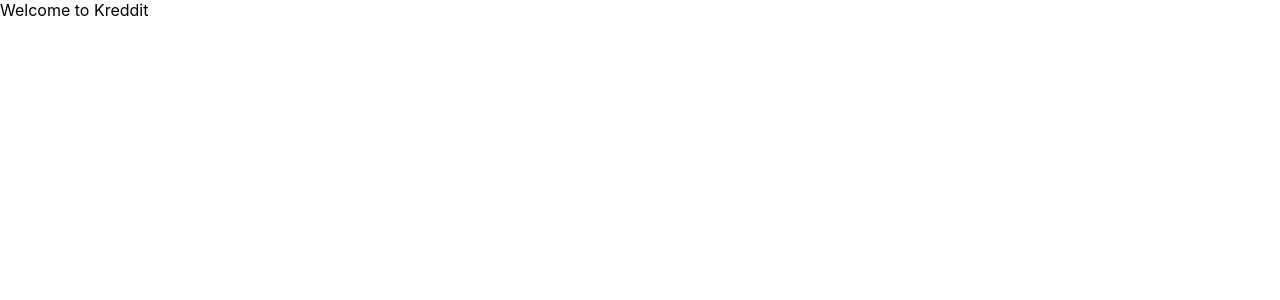
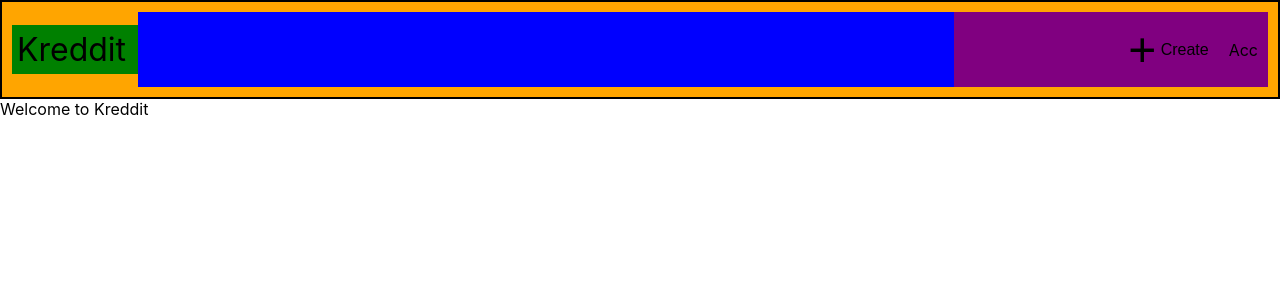
Before and after one commit to timothyhohyhtomit/kreddit, a React (Create React App) app in the folder client/: page / in a window 1280 px wide. Shown: the top 300 px of the page. Built offline with nearby package versions, Linux system fonts and the light colour scheme.

Commit message:
Created RootHeader.js and RootHeaderView.js and RootHeaderView.css; Made Root.js render RootHeader.js

```diff
--- /dev/null
+++ b/client/src/container/general/RootHeader.js
@@ -0,0 +1,11 @@
+import React from "react";
+
+import RootHeaderView from "../../view/general/RootHeaderView";
+
+function RootHeader() {
+    return (
+        <RootHeaderView />
+    );
+}
+
+export default RootHeader;
--- a/client/src/view/general/Root.js
+++ b/client/src/view/general/Root.js
@@ -1,10 +1,12 @@
 import React from "react";
 import { Outlet } from "react-router-dom";
+
+import RootHeader from "../../container/general/RootHeader";
 
 function Root({ isLoggedIn, user }) {
     return (
         <div className="root">
-            <div className="root-header"></div>
+            <RootHeader />
             <div className="root-separator"></div>
             <div className="root-outlet">
                 <Outlet />
--- /dev/null
+++ b/client/src/view/general/RootHeaderView.css
@@ -0,0 +1,65 @@
+.root-header {
+    width: 100%;
+    box-sizing: border-box;
+    display: flex;
+    flex-direction: row;
+    background-color: orange;
+    border: 2px solid black;
+    vertical-align: middle;
+    margin: 0 auto;
+    padding: 10px;
+}
+
+.root-header * {
+    box-sizing: border-box;
+}
+
+.root-header-logo {
+    width: 10%;
+    font-size: 200%;
+    background-color: green;
+    margin: auto;
+    padding: 5px;
+}
+
+.root-header-search-bar {
+    width: 65%;
+    background-color: blue;
+}
+
+.root-header-buttons {
+    width: 25%;
+    display: flex;
+    flex-direction: row;
+    align-items: center;
+    justify-content: right;
+    background-color: purple;
+}
+
+.root-header-create-post-button {
+    display: flex;
+    align-items: center;
+    border-radius: 999px;
+    background-color: transparent;
+    font-family: 'Varela Round', sans-serif;
+    padding: 10px;
+}
+
+.root-header-create-post-button:hover {
+    background-color: #ccc;
+}
+
+.root-header-create-post-button-symbol {
+    font-size: 300%;
+    vertical-align: top;
+}
+
+.root-header-account {
+    border-radius: 50%;
+    margin: 5px;
+    padding: 5px;
+}
+
+.root-header-account:hover {
+    background-color: #ccc;
+}
--- /dev/null
+++ b/client/src/view/general/RootHeaderView.js
@@ -0,0 +1,21 @@
+import React from "react";
+
+import "./RootHeaderView.css";
+
+function RootHeaderView() {
+    return (
+        <div className="root-header">
+            <div className="root-header-logo">Kreddit</div>
+            <div className="root-header-search-bar"></div>
+            <div className="root-header-buttons">
+                <div className="root-header-create-post-button">
+                    <span className="root-header-create-post-button-symbol">+</span>
+                    &nbsp;Create
+                </div>
+                <div className="root-header-account">Acc</div>
+            </div>
+        </div>
+    );
+}
+
+export default RootHeaderView;
```
